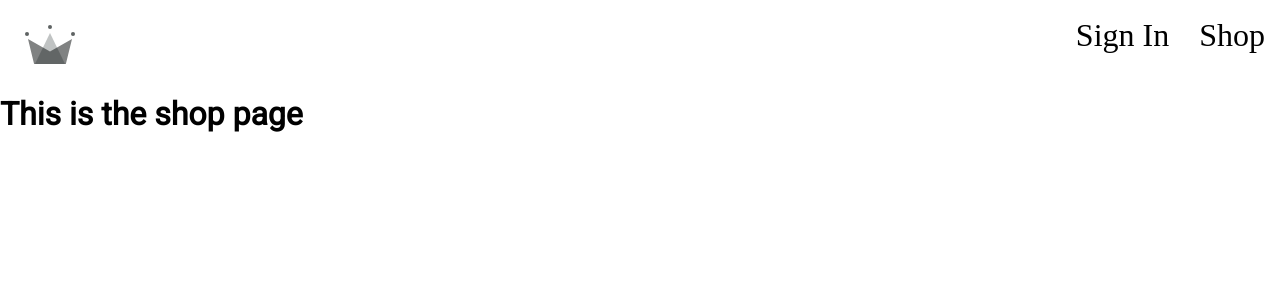
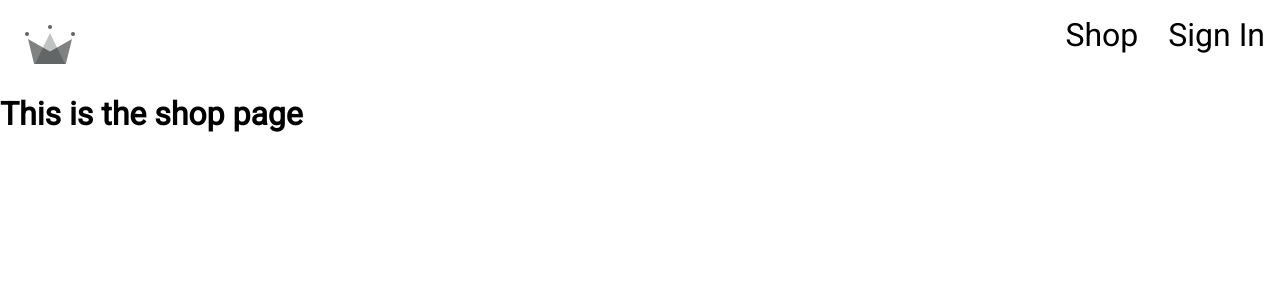
Before and after one commit to akperrine/crwn-cloathing, a React (Create React App) app: page /shop in a window 1280 px wide. Shown: the top 300 px of the page. Built offline with nearby package versions, Linux system fonts and the light colour scheme.

Commit message:
added userContext

```diff
--- a/package.json
+++ b/package.json
@@ -10,7 +10,7 @@
     "react": "^18.2.0",
     "react-dom": "^18.2.0",
     "react-router-dom": "^6.3.0",
-    "react-scripts": "5.0.1",
+    "react-scripts": "^5.0.1",
     "sass": "^1.53.0",
     "web-vitals": "^2.1.4"
   },
--- a/src/components/Sign-In-Form/Sign-In-Form.js
+++ b/src/components/Sign-In-Form/Sign-In-Form.js
@@ -1,6 +1,8 @@
-import { useState } from "react";
+import { useState, useContext } from "react";
 
 import "./Sign-In-Form.styles.scss";
+
+import { UserContext } from "../../contexts/user.contexts";
 
 import {
   signInWithGooglePopup,
@@ -19,6 +21,8 @@ const defaultformFields = {
 const SignInForm = () => {
   const [formFields, setFormFields] = useState(defaultformFields);
   const { email, password } = formFields;
+
+  const { setCurrentUser } = useContext(UserContext);
 
   const handleChange = (event) => {
     const { name, value } = event.target;
@@ -40,7 +44,7 @@ const SignInForm = () => {
 
     try {
       const { user } = await passwordAndEmailSignIn(email, password);
-      console.log(`${user.email} is now logged in`);
+      setCurrentUser(user);
     } catch (err) {
       switch (err.code) {
         case "auth/wrong-password":
--- a/src/components/Sign-up/sign-upForm.jsx
+++ b/src/components/Sign-up/sign-upForm.jsx
@@ -1,8 +1,10 @@
-import { useState } from "react";
+import { useState, useContext } from "react";
 
 import FormInput from "../Form-Input/Form-Input";
 import "./sign-upForm.styles.scss";
 import Button from "../Button/Button";
+
+import { UserContext } from "../../contexts/user.contexts";
 
 import {
   createAuthUserWithEmailAndPassword,
@@ -20,6 +22,8 @@ const SignUpForm = () => {
   const [formFields, setFormFields] = useState(defaultformFields);
   const { displayName, email, password, confirmPassword } = formFields;
 
+  const { setCurrentUser } = useContext(UserContext);
+
   const resetFormFields = () => {
     setFormFields(defaultformFields);
   };
@@ -36,6 +40,7 @@ const SignUpForm = () => {
         email,
         password
       );
+      setCurrentUser(user);
       await createUserDocumentFromAuth(user, { displayName });
       resetFormFields();
     } catch (err) {
@@ -48,7 +53,6 @@ const SignUpForm = () => {
   };
 
   const handleChange = (event) => {
-    console.log(event.target);
     const { name, value } = event.target;
 
     setFormFields({ ...formFields, [name]: value });
--- /dev/null
+++ b/src/contexts/user.contexts.jsx
@@ -0,0 +1,14 @@
+import { createContext, useState } from "react";
+
+export const UserContext = createContext({
+  currentUser: null,
+  setCurrentUser: () => null,
+});
+
+export const UserProvider = ({ children }) => {
+  const [currentUser, setCurrentUser] = useState(null);
+
+  const value = { currentUser, setCurrentUser };
+
+  return <UserContext.Provider value={value}>{children}</UserContext.Provider>;
+};
--- a/src/index.js
+++ b/src/index.js
@@ -4,13 +4,17 @@ import { BrowserRouter } from "react-router-dom";
 
 import "./index.scss";
 import App from "./App";
+import { UserProvider } from "./contexts/user.contexts";
+
 import reportWebVitals from "./reportWebVitals";
 
 const root = ReactDOM.createRoot(document.getElementById("root"));
 root.render(
   <React.StrictMode>
     <BrowserRouter>
-      <App />
+      <UserProvider>
+        <App />
+      </UserProvider>
     </BrowserRouter>
   </React.StrictMode>
 );
--- a/src/index.scss
+++ b/src/index.scss
@@ -18,6 +18,6 @@ code {
 a {
   text-decoration: none;
   color: black;
-  font-family: "Rboto";
+  font-family: "Roboto";
   font-size: 2rem;
 }
--- a/src/routes/navigation/navigation.component.jsx
+++ b/src/routes/navigation/navigation.component.jsx
@@ -1,10 +1,22 @@
-import { Fragment } from "react";
+import { Fragment, useContext } from "react";
 import { Outlet, Link } from "react-router-dom";
 
 import "./navigation.styles.scss";
 import { ReactComponent as CrwnLogo } from "../../assets/crown.svg";
+import { UserContext } from "../../contexts/user.contexts";
+
+import { signOutUser } from "../../utils/firebase/firebase.utils";
+import { signOut } from "firebase/auth";
 
 const Navigation = () => {
+  const { currentUser, setCurrentUser } = useContext(UserContext);
+  console.log(currentUser);
+
+  const signOutHandler = async () => {
+    await signOutUser();
+    setCurrentUser(null);
+  };
+
   return (
     <Fragment>
       <div className="navigation">
@@ -12,12 +24,18 @@ const Navigation = () => {
           <CrwnLogo className="logo" />
         </Link>
         <div className="nav-links-container">
-          <Link className="nav-link" to="/auth">
-            Sign In
-          </Link>
           <Link className="nav-link" to="/shop">
             Shop
           </Link>
+          {currentUser ? (
+            <span className="nav-link" onClick={signOutHandler}>
+              Sign Out
+            </span>
+          ) : (
+            <Link className="nav-link" to="/auth">
+              Sign In
+            </Link>
+          )}
         </div>
       </div>
       <Outlet />
--- a/src/routes/navigation/navigation.styles.scss
+++ b/src/routes/navigation/navigation.styles.scss
@@ -21,6 +21,7 @@
     .nav-link {
       padding: 10px 15px;
       cursor: pointer;
+      font-size: 2rem;
     }
   }
 }
--- a/src/utils/firebase/firebase.utils.js
+++ b/src/utils/firebase/firebase.utils.js
@@ -7,6 +7,7 @@ import {
   signInWithEmailAndPassword,
   GoogleAuthProvider,
   createUserWithEmailAndPassword,
+  signOut,
 } from "firebase/auth";
 
 import { getFirestore, doc, getDoc, setDoc } from "firebase/firestore";
@@ -76,3 +77,5 @@ export const passwordAndEmailSignIn = async (email, password) => {
   if (!email || !password) return;
   return await signInWithEmailAndPassword(auth, email, password);
 };
+
+export const signOutUser = () => signOut(auth);
```
Also changed, not shown: 1 other file (tests, documents, lock files or other folders).
